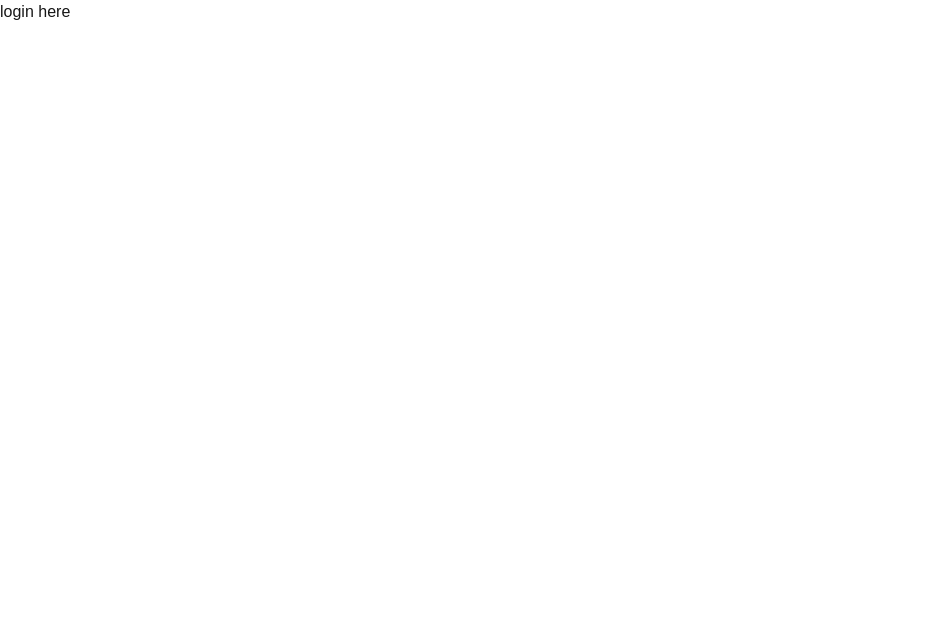
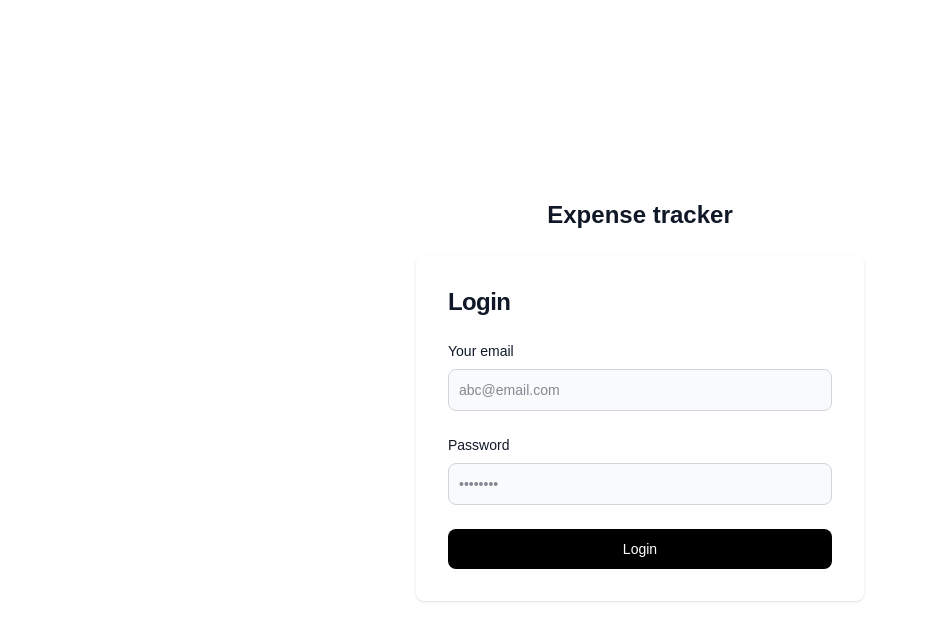
Before and after one commit to lostvayne47/family-expense-tracker, a Next.js app in the folder frontend/: page /login in a window 1280 px wide. Shown: the top 640 px of the page, without its empty margins (0-925 px from the left). Built offline with nearby package versions, Linux system fonts and the light colour scheme.

Commit message:
added login page

```diff
--- a/frontend/app/login/page.tsx
+++ b/frontend/app/login/page.tsx
@@ -1,3 +1,87 @@
+"use client";
+import { redirect } from "next/navigation";
+import { FormEvent } from "react";
+
 export default function Login() {
-  return <div>login here</div>;
+  async function onSubmit(event: FormEvent<HTMLFormElement>) {
+    event.preventDefault();
+    const formData = new FormData(event.currentTarget);
+    const data = {
+      email: formData.get("email"),
+      password: formData.get("password"),
+    };
+    const response = await fetch("http://localhost:5000/api/v1/user/login", {
+      method: "POST",
+      body: JSON.stringify(data),
+      headers: {
+        "Content-Type": "application/json",
+      },
+    });
+    if (response.ok) {
+      console.log("Login successfully");
+      // TODO: see how the response is and set the token
+      localStorage.setItem("access-token", "");
+      redirect("/dashboard");
+    } else {
+      console.error("Failed to login");
+    }
+  }
+
+  return (
+    <section>
+      <div className="flex flex-col items-center justify-center px-6 py-8 mx-auto md:h-screen lg:py-0">
+        <a
+          href="#"
+          className="flex items-center mb-6 text-2xl font-semibold text-gray-900 dark:text-white"
+        >
+          Expense tracker
+        </a>
+        <div className="w-full bg-white rounded-lg shadow dark:border md:mt-0 sm:max-w-md xl:p-0 dark:bg-gray-800 dark:border-gray-700">
+          <div className="p-6 space-y-4 md:space-y-6 sm:p-8">
+            <h1 className="text-xl font-bold leading-tight tracking-tight text-gray-900 md:text-2xl dark:text-white">
+              Login
+            </h1>
+            <form className="space-y-4 md:space-y-6" onSubmit={onSubmit}>
+              <div>
+                <label
+                  htmlFor="email"
+                  className="block mb-2 text-sm font-medium text-gray-900 dark:text-white"
+                >
+                  Your email
+                </label>
+                <input
+                  type="email"
+                  name="email"
+                  id="email"
+                  className="bg-gray-50 border border-gray-300 text-gray-900 text-sm rounded-lg focus:ring-primary-600 focus:border-primary-600 block w-full p-2.5 dark:bg-gray-700 dark:border-gray-600 dark:placeholder-gray-400 dark:text-white dark:focus:ring-blue-500 dark:focus:border-blue-500"
+                  placeholder="abc@email.com"
+                />
+              </div>
+              <div>
+                <label
+                  htmlFor="password"
+                  className="block mb-2 text-sm font-medium text-gray-900 dark:text-white"
+                >
+                  Password
+                </label>
+                <input
+                  type="password"
+                  name="password"
+                  id="password"
+                  placeholder="••••••••"
+                  className="bg-gray-50 border border-gray-300 text-gray-900 text-sm rounded-lg focus:ring-primary-600 focus:border-primary-600 block w-full p-2.5 dark:bg-gray-700 dark:border-gray-600 dark:placeholder-gray-400 dark:text-white dark:focus:ring-blue-500 dark:focus:border-blue-500"
+                />
+              </div>
+              <button
+                type="submit"
+                className="w-full text-white bg-black hover:bg-gray-900 focus:ring-4 focus:outline-none font-medium rounded-lg text-sm px-5 py-2.5 text-center"
+              >
+                Login
+              </button>
+            </form>
+          </div>
+        </div>
+      </div>
+    </section>
+  );
 }
```
